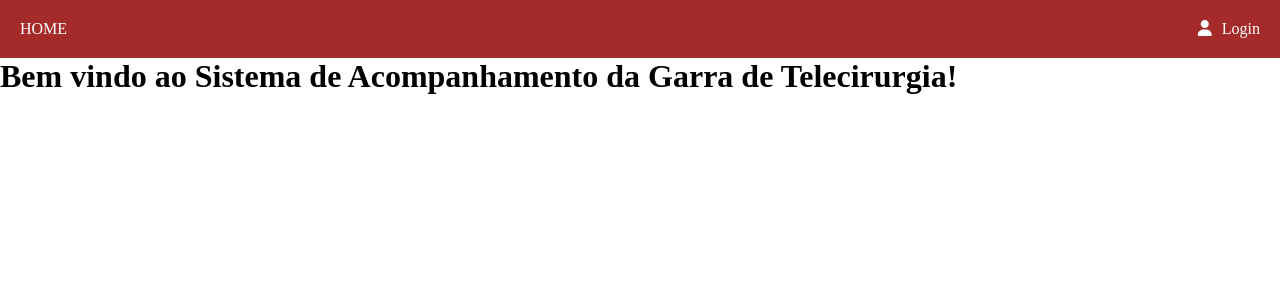
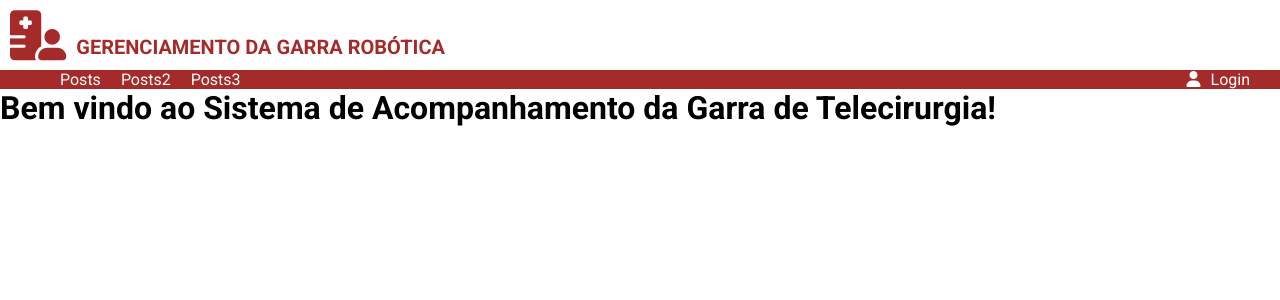
Before and after one commit to MiguelWilliam-IF/sistema-web-telecirurgia, a Flask app: page / in a window 1280 px wide. Shown: the top 300 px of the page. Run offline with Flask 3, Linux system fonts and the light colour scheme.

Commit message:
base atualizada

```diff
--- a/app/static/css/style.css
+++ b/app/static/css/style.css
@@ -1,3 +1,5 @@
+@import url('https://fonts.googleapis.com/css2?family=Roboto:ital,wght@0,100..900;1,100..900&display=swap');
+
 * {
     margin: 0;
     padding: 0;
@@ -5,7 +7,7 @@
 }
 
 body {
-    font-family: "MS UI Gothic";
+    font-family: "Roboto";
 }
 
 .topbar {
@@ -13,9 +15,22 @@ body {
     display: flex;
     justify-content: space-between;
 
-    padding: 20px;
+    color: white;
+}
 
-    color: white;
+.navbar {
+    display: flex;
+    margin-left: 50px;
+}
+
+.navbar * {
+    padding: 0;
+    margin: 0;
+}
+
+.navbar a {
+    padding: 0 10px;
+    height: 100%;
 }
 
 a {
@@ -23,10 +38,41 @@ a {
     color: white;
 }
 
+a:hover {
+    background-color: rgb(240, 248, 255);
+    color: brown;
+}
+
 i {
     color: white;
 }
 
-a i {
+.i-space-right {
     padding-right: 10px;
 }
+
+.header-icon {
+    color: brown;
+    font-size: 50px;
+
+    padding: 10px;
+}
+
+.header a {
+    font-size: 20px;
+    font-weight: bold;
+    color: brown;
+}
+
+.header a:hover {
+    background-color: transparent;
+}
+
+.login-link:hover i {
+    color: brown;
+}
+
+.login-link {
+    padding: 0 10px;
+    margin-right: 20px;
+}
--- a/app/templates/base.html
+++ b/app/templates/base.html
@@ -8,11 +8,16 @@
     <link rel="stylesheet" href="{{ url_for('static', filename='css/style.css') }}">
 </head>
 <body>
+    <div class="header">
+        <a href="/"><i class="fa-solid fa-hospital-user header-icon"></i>GERENCIAMENTO DA GARRA ROBÓTICA</a>
+    </div>
     <div class="topbar">
         <div class="navbar">
-            <a href="/">HOME</a>
+            <a href="#">Posts</a>
+            <a href="#">Posts2</a>
+            <a href="#">Posts3</a>
         </div>
-        <a href="/login"><i class="fa-solid fa-user"></i>Login</a>
+        <a href="/login" class="login-link"><i class="fa-solid fa-user i-space-right"></i>Login</a>
     </div>
 
     {% block content %}{% endblock %}
```
